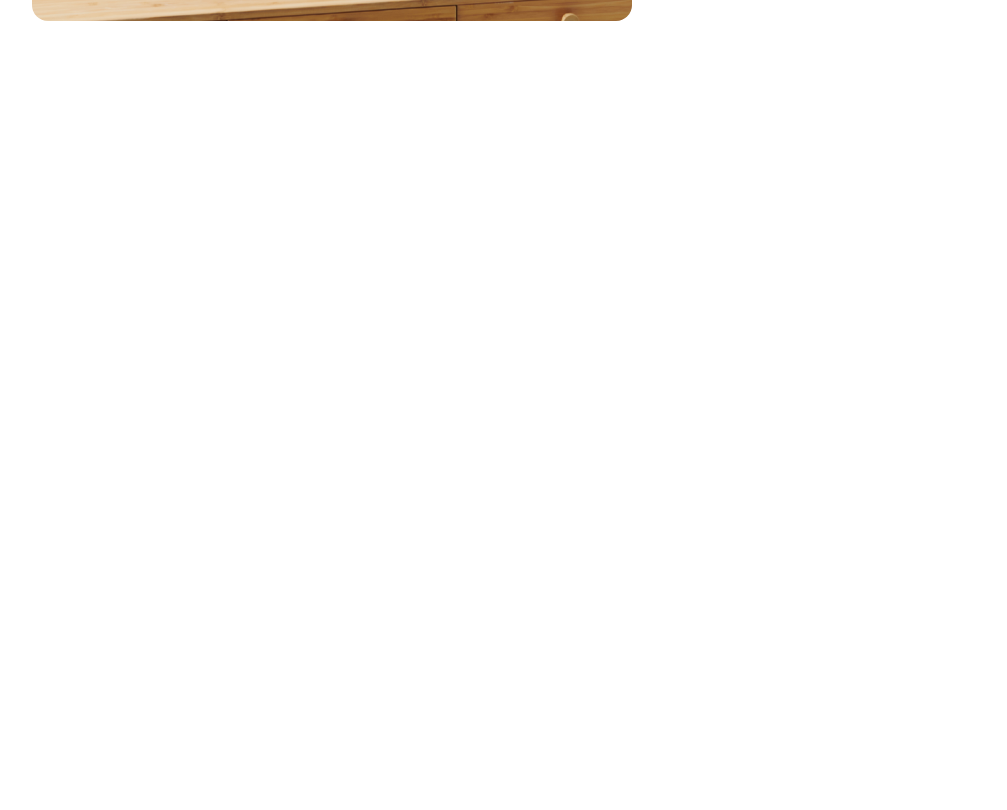
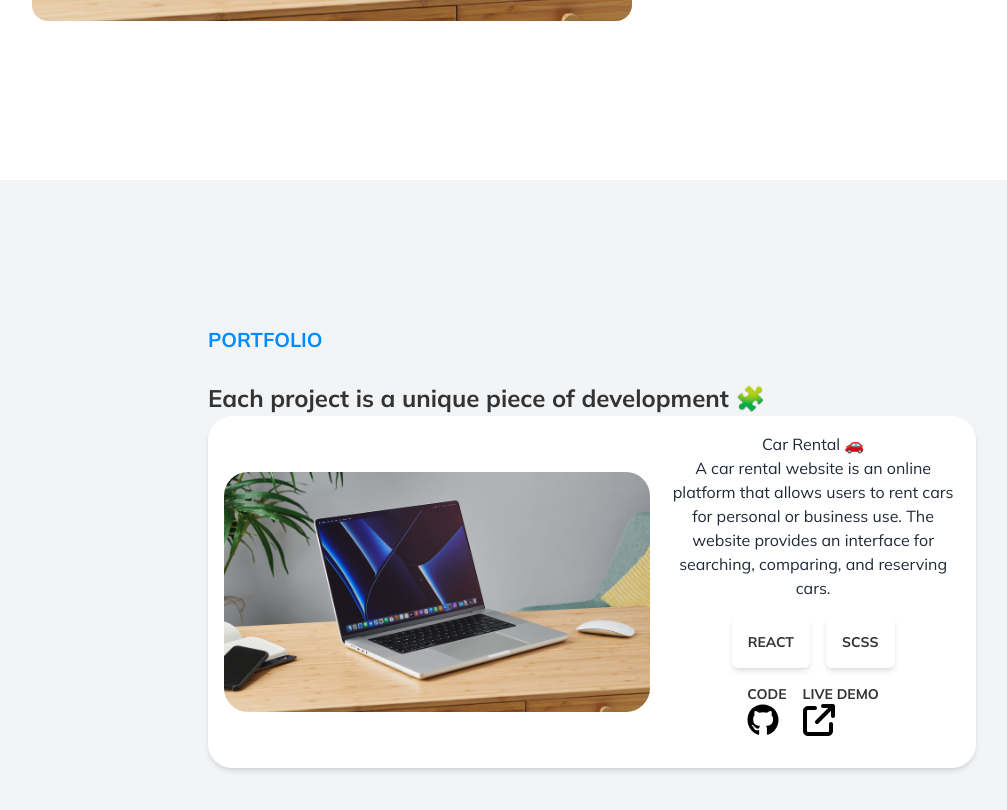
Before and after one commit to Py528/Personal_Website, a React (Vite) app in the folder vite-project/: page / in a window 1280 px wide. Shown: the part 1364-2174 px from the top of the page, without its empty margins (48-1055 px from the left). Before the commit the page ends 1544 px from the top, so only its background shows below. Built offline with nearby package versions, Linux system fonts and the light colour scheme.

Commit message:
added Projects section

```diff
--- /dev/null
+++ b/vite-project/src/components/Projects.jsx
@@ -0,0 +1,77 @@
+import React from 'react';
+import { Macbook } from '../assets/assets';
+function Projects() {
+	return (
+		<section className="project bg-gray-100 max-w-full">
+			<div className="container mx-auto py-36 w-[60%]">
+				<div className="project-content flex flex-col gap-4 ">
+					<p className="text-[#008cff] font-bold text-xl leading-[2rem] mb-[.5rem] uppercase">Portfolio</p>
+					<h3 class="text-[#333] text-[1.5rem] font-bold">
+						Each project is a unique piece of development 🧩
+					</h3>
+				</div>
+				<div class="projects-grid">
+					<div class="pro pro__1 undefined flex justify-between items-center bg-white rounded-3xl shadow-md p-4 gap-4">
+						<div class="pro__img rounded-3xl overflow-hidden">
+							<a
+								target="_blank"
+								href="https://car-rental-ten.vercel.app/"
+								rel="noreferrer"
+							>
+								<img
+									src={Macbook}
+									alt="website"
+								/>
+							</a>
+						</div>
+
+						<div class="pro__text text-center">
+							<h3>Car Rental 🚗</h3>
+							<p>
+								A car rental website is an online platform that allows users to rent cars for personal
+								or business use. The website provides an interface for searching, comparing, and
+								reserving cars.
+							</p>
+							<div class="flex justify-center items-center gap-4 text-[#333] font-bold text-sm my-4 uppercase">
+								<p className="bg-white rounded-md shadow-md p-4">React</p>
+								<p className="bg-white rounded-md shadow-md p-4">SCSS</p>
+							</div>
+							<div class="links flex justify-center items-center gap-4 text-[#333] font-bold text-sm my-4 uppercase">
+								<a
+									target="_blank"
+									href="https://github.com/stefvndev/car-rental"
+									rel="noreferrer"
+								>
+									Code
+									<svg
+										xmlns="http://www.w3.org/2000/svg"
+										viewBox="0 0 496 512"
+										className="h-8 w-8"
+									>
+										<path d="M165.9 397.4c0 2-2.3 3.6-5.2 3.6-3.3.3-5.6-1.3-5.6-3.6 0-2 2.3-3.6 5.2-3.6 3-.3 5.6 1.3 5.6 3.6zm-31.1-4.5c-.7 2 1.3 4.3 4.3 4.9 2.6 1 5.6 0 6.2-2s-1.3-4.3-4.3-5.2c-2.6-.7-5.5.3-6.2 2.3zm44.2-1.7c-2.9.7-4.9 2.6-4.6 4.9.3 2 2.9 3.3 5.9 2.6 2.9-.7 4.9-2.6 4.6-4.6-.3-1.9-3-3.2-5.9-2.9zM244.8 8C106.1 8 0 113.3 0 252c0 110.9 69.8 205.8 169.5 239.2 12.8 2.3 17.3-5.6 17.3-12.1 0-6.2-.3-40.4-.3-61.4 0 0-70 15-84.7-29.8 0 0-11.4-29.1-27.8-36.6 0 0-22.9-15.7 1.6-15.4 0 0 24.9 2 38.6 25.8 21.9 38.6 58.6 27.5 72.9 20.9 2.3-16 8.8-27.1 16-33.7-55.9-6.2-112.3-14.3-112.3-110.5 0-27.5 7.6-41.3 23.6-58.9-2.6-6.5-11.1-33.3 2.6-67.9 20.9-6.5 69 27 69 27 20-5.6 41.5-8.5 62.8-8.5s42.8 2.9 62.8 8.5c0 0 48.1-33.6 69-27 13.7 34.7 5.2 61.4 2.6 67.9 16 17.7 25.8 31.5 25.8 58.9 0 96.5-58.9 104.2-114.8 110.5 9.2 7.9 17 22.9 17 46.4 0 33.7-.3 75.4-.3 83.6 0 6.5 4.6 14.4 17.3 12.1C428.2 457.8 496 362.9 496 252 496 113.3 383.5 8 244.8 8zM97.2 352.9c-1.3 1-1 3.3.7 5.2 1.6 1.6 3.9 2.3 5.2 1 1.3-1 1-3.3-.7-5.2-1.6-1.6-3.9-2.3-5.2-1zm-10.8-8.1c-.7 1.3.3 2.9 2.3 3.9 1.6 1 3.6.7 4.3-.7.7-1.3-.3-2.9-2.3-3.9-2-.6-3.6-.3-4.3.7zm32.4 35.6c-1.6 1.3-1 4.3 1.3 6.2 2.3 2.3 5.2 2.6 6.5 1 1.3-1.3.7-4.3-1.3-6.2-2.2-2.3-5.2-2.6-6.5-1zm-11.4-14.7c-1.6 1-1.6 3.6 0 5.9 1.6 2.3 4.3 3.3 5.6 2.3 1.6-1.3 1.6-3.9 0-6.2-1.4-2.3-4-3.3-5.6-2z" />
+									</svg>
+								</a>
+								<a
+									target="_blank"
+									href="https://car-rental-ten.vercel.app/"
+									rel="noreferrer"
+								>
+									Live Demo
+									<svg
+										xmlns="http://www.w3.org/2000/svg"
+										viewBox="0 0 512 512"
+										className="h-8 w-8"
+									>
+										<path d="M320 0c-17.7 0-32 14.3-32 32s14.3 32 32 32h82.7L201.4 265.4c-12.5 12.5-12.5 32.8 0 45.3s32.8 12.5 45.3 0L448 109.3V192c0 17.7 14.3 32 32 32s32-14.3 32-32V32c0-17.7-14.3-32-32-32H320zM80 32C35.8 32 0 67.8 0 112V432c0 44.2 35.8 80 80 80H400c44.2 0 80-35.8 80-80V320c0-17.7-14.3-32-32-32s-32 14.3-32 32V432c0 8.8-7.2 16-16 16H80c-8.8 0-16-7.2-16-16V112c0-8.8 7.2-16 16-16H192c17.7 0 32-14.3 32-32s-14.3-32-32-32H80z" />
+									</svg>
+								</a>
+							</div>
+						</div>
+					</div>
+				</div>
+			</div>
+		</section>
+	);
+}
+
+export default Projects;
--- a/vite-project/src/main.jsx
+++ b/vite-project/src/main.jsx
@@ -5,11 +5,13 @@
 import About from './components/About';
 import './index.css';
 import './App.css';
+import Projects from './components/Projects';
 
 ReactDOM.createRoot(document.getElementById('root')).render(
-		<React.StrictMode>
-			<NavBar />
-			<Home />
-			<About />
-		</React.StrictMode>
+	<React.StrictMode>
+		<NavBar />
+		<Home />
+		<About />
+		<Projects />
+	</React.StrictMode>
 );
```
